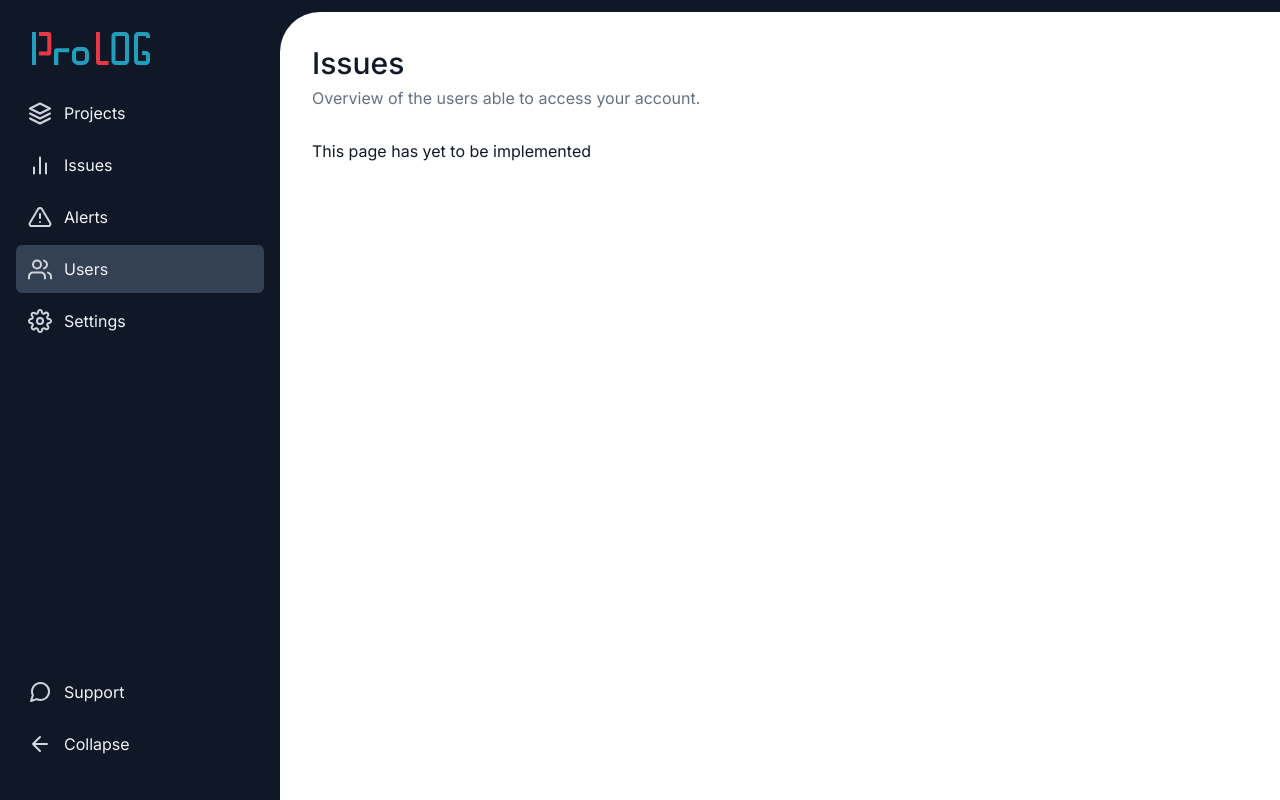
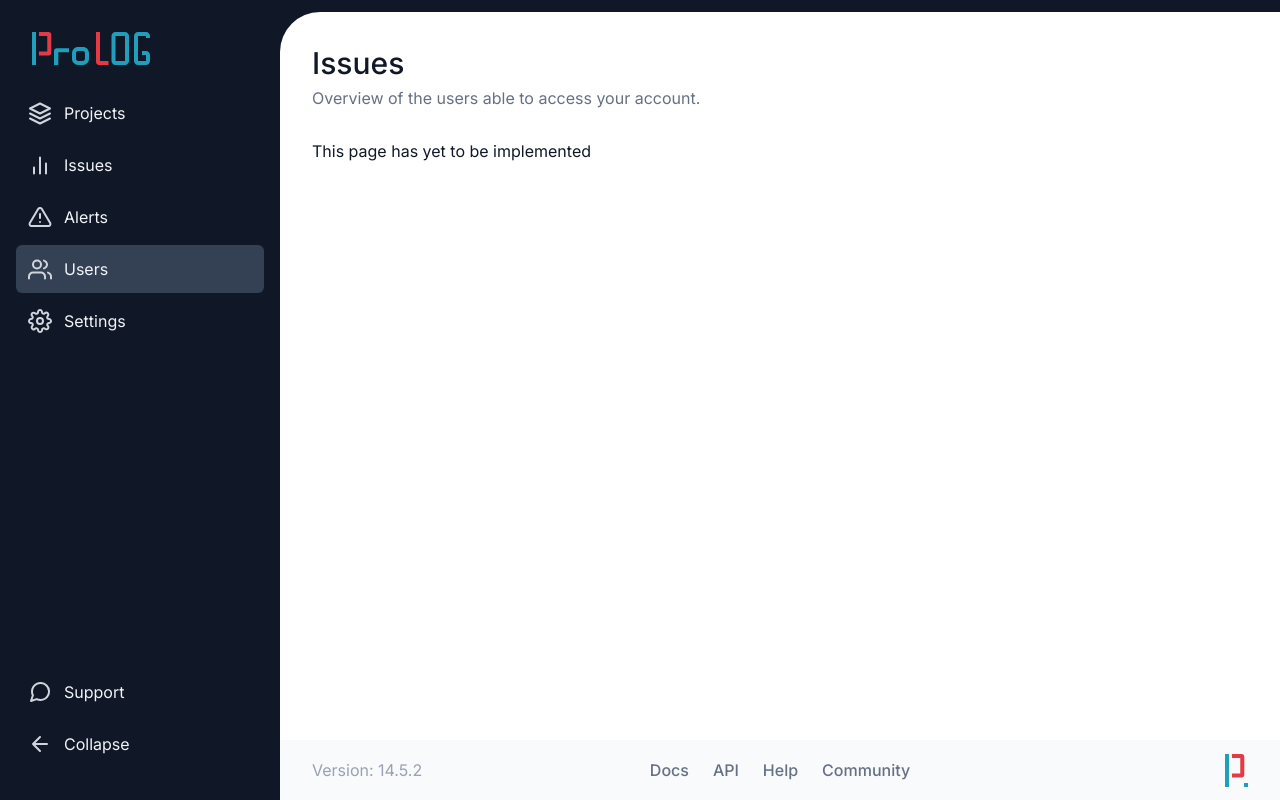
Before and after one commit to profydev/prolog-app-cchen26, a Next.js app: page /dashboard/users in a window 1280 px wide. Built offline with nearby package versions, Linux system fonts and the light colour scheme.

Commit message:
feat: Add and integrate footer component from Figma design

```diff
--- /dev/null
+++ b/features/layout/footer/footer.module.scss
@@ -0,0 +1,60 @@
+@use "@styles/breakpoint";
+@use "@styles/color";
+@use "@styles/font";
+@use "@styles/space";
+
+.footer {
+  display: flex;
+  flex-direction: column;
+  align-items: center;
+  gap: space.$s6;
+  padding: space.$s4;
+  background: color.$gray-50;
+
+  @media (min-width: breakpoint.$desktop) {
+    height: 3.75rem;
+    flex-direction: row;
+    padding: 0 space.$s8;
+  }
+}
+
+.version {
+  flex: 1;
+  order: 1;
+  color: color.$gray-400;
+
+  @media (min-width: breakpoint.$desktop) {
+    grid-column: 1;
+    order: unset;
+  }
+}
+
+.links {
+  display: flex;
+  gap: space.$s6;
+  list-style: none;
+  margin: 0;
+  padding: 0;
+
+  & a {
+    color: color.$gray-500;
+    text-decoration: none;
+    font: font.$text-md-medium;
+  }
+
+  @media (min-width: breakpoint.$desktop) {
+    grid-column: 2;
+    order: unset;
+  }
+}
+
+.logo {
+  flex: 1;
+  display: flex;
+  justify-content: flex-end;
+
+  @media (min-width: breakpoint.$desktop) {
+    grid-column: 3;
+    order: unset;
+  }
+}
--- /dev/null
+++ b/features/layout/footer/footer.tsx
@@ -0,0 +1,28 @@
+import Link from "next/link";
+import Image from "next/image";
+import styles from "./footer.module.scss";
+
+export function Footer() {
+  return (
+    <footer className={styles.footer}>
+      <div className={styles.version}>Version: {process.env.APP_VERSION}</div>
+      <ul className={styles.links}>
+        <li>
+          <Link href="#">Docs</Link>
+        </li>
+        <li>
+          <Link href="#">API</Link>
+        </li>
+        <li>
+          <Link href="#">Help</Link>
+        </li>
+        <li>
+          <Link href="#">Community</Link>
+        </li>
+      </ul>
+      <div className={styles.logo}>
+        <Image src="/icons/logo-small.svg" alt="logo" width={23} height={33} />
+      </div>
+    </footer>
+  );
+}
--- /dev/null
+++ b/features/layout/footer/index.tsx
@@ -0,0 +1 @@
+export { Footer } from "./footer";
--- a/features/layout/page-container/page-container.module.scss
+++ b/features/layout/page-container/page-container.module.scss
@@ -5,21 +5,32 @@
 @use "@styles/misc";
 
 .container {
-  display: flex;
-  flex-direction: column;
+  height: 100vh;
+  display: grid;
+  grid-template:
+    "navigation" auto "content" 1fr "footer" auto / 1fr;
   background: color.$gray-900;
+  overflow: hidden;
 
   @media (min-width: breakpoint.$desktop) {
-    flex-direction: row;
+    display: grid;
+    grid-template:
+      "navigation content" 1fr "navigation footer" auto / auto 1fr;
   }
 }
 
+.navigation {
+  grid-area: navigation;
+}
+
 .main {
-  flex: 1;
+  display: flex;
+  grid-area: content;
+  overflow: auto;
 }
 
 .contentContainer {
-  min-height: calc(100vh - 2 * space.$s8 - misc.$header-height);
+  flex: 1;
   margin-top: misc.$header-height;
   padding: space.$s8 space.$s3;
   background: white;
--- a/features/layout/page-container/page-container.tsx
+++ b/features/layout/page-container/page-container.tsx
@@ -1,6 +1,7 @@
 import Head from "next/head";
 import { SidebarNavigation } from "../sidebar-navigation";
 import styles from "./page-container.module.scss";
+import { Footer } from "../footer";
 
 type PageContainerProps = {
   children: React.ReactNode;
@@ -19,7 +20,7 @@
         <link rel="icon" href="/favicon.ico" />
       </Head>
 
-      <SidebarNavigation />
+      <SidebarNavigation className={styles.navigation} />
       <main className={styles.main}>
         <div className={styles.contentContainer}>
           <h1 className={styles.title}>{title}</h1>
@@ -27,6 +28,7 @@
           {children}
         </div>
       </main>
+      <Footer />
     </div>
   );
 }
--- a/next.config.js
+++ b/next.config.js
@@ -1,9 +1,16 @@
 /** @type {import('next').NextConfig} */
+
+// eslint-disable-next-line @typescript-eslint/no-var-requires
+const { version } = require("./package.json");
+
 const nextConfig = {
   reactStrictMode: true,
   images: {
     domains: ["prolog-api.profy.dev"],
   },
+  env: {
+    APP_VERSION: version,
+  },
 };
 
 module.exports = nextConfig;
```
Also changed, not shown: features/layout/sidebar-navigation/sidebar-navigation.tsx (+6 -1 lines), 2 other files (tests, documents, lock files or other folders).
